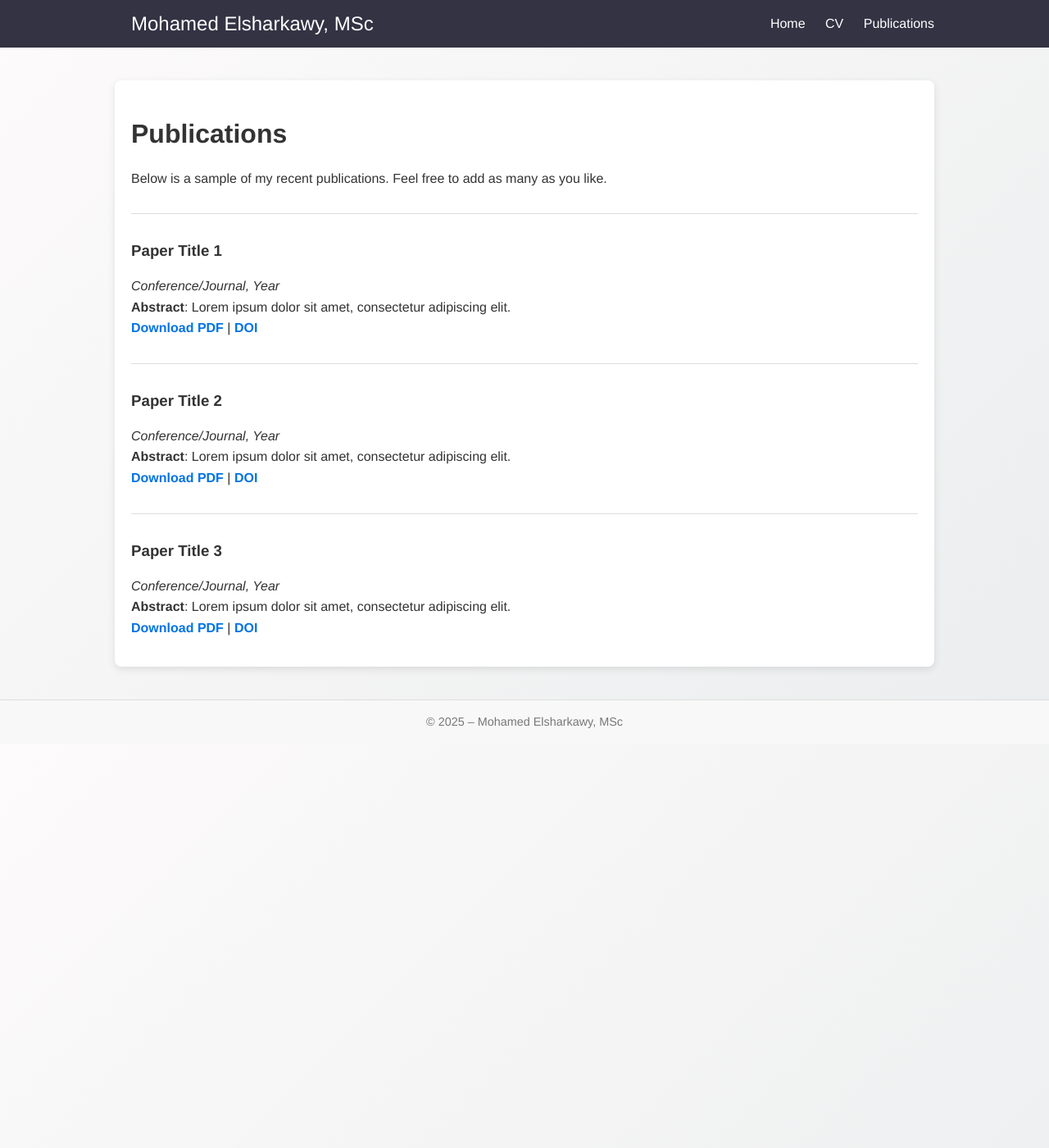
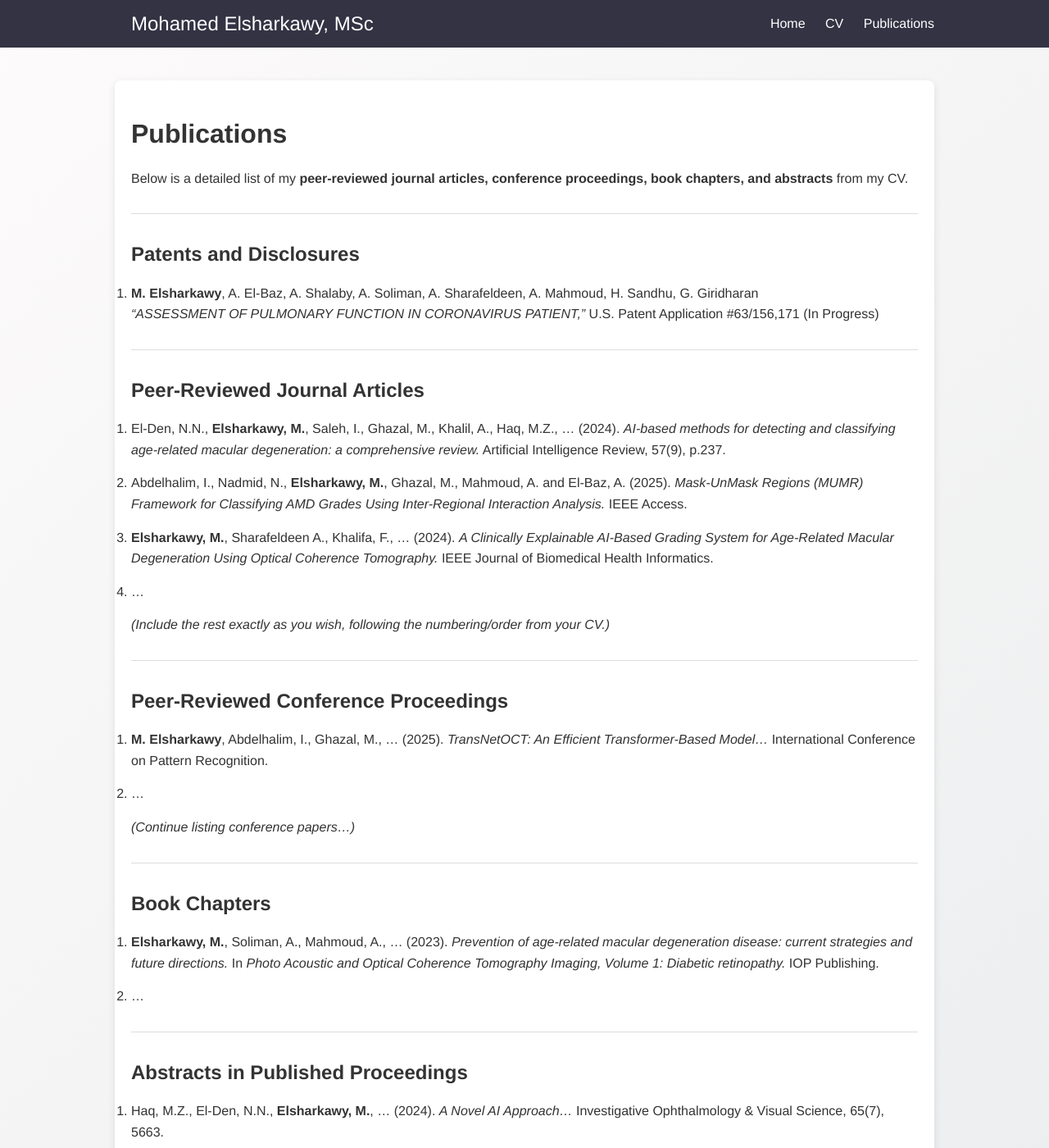
Before and after one commit to mohmedelsharkawy/mohmedelsharkawy.github.io, a Jekyll site: the page built from publications.md, in a window 1280 px wide and 1400 px high. Shown: the whole window at 82% size. Built offline with Jekyll 4.4.1, drawn with Linux system fonts in a browser that asks for light colours; some of the changed text lies outside the part shown.

Commit message:
Update publications.md

```diff
--- a/publications.md
+++ b/publications.md
@@ -6,25 +6,57 @@ permalink: /publications/
 
 # Publications
 
-Below is a sample of my recent publications. Feel free to add as many as you like.
+Below is a detailed list of my **peer-reviewed journal articles, conference proceedings, book chapters, and abstracts** from my CV.
 
 ---
 
-### Paper Title 1
-*Conference/Journal, Year*
-**Abstract**: Lorem ipsum dolor sit amet, consectetur adipiscing elit.
-[Download PDF](#) | [DOI](#)
+## Patents and Disclosures
+
+1. **M. Elsharkawy**, A. El-Baz, A. Shalaby, A. Soliman, A. Sharafeldeen, A. Mahmoud, H. Sandhu, G. Giridharan
+   *"ASSESSMENT OF PULMONARY FUNCTION IN CORONAVIRUS PATIENT,"* U.S. Patent Application #63/156,171 (In Progress)
 
 ---
 
-### Paper Title 2
-*Conference/Journal, Year*
-**Abstract**: Lorem ipsum dolor sit amet, consectetur adipiscing elit.
-[Download PDF](#) | [DOI](#)
+## Peer-Reviewed Journal Articles
+
+1. El-Den, N.N., **Elsharkawy, M.**, Saleh, I., Ghazal, M., Khalil, A., Haq, M.Z., ... (2024). *AI-based methods for detecting and classifying age-related macular degeneration: a comprehensive review.* Artificial Intelligence Review, 57(9), p.237.
+
+2. Abdelhalim, I., Nadmid, N., **Elsharkawy, M.**, Ghazal, M., Mahmoud, A. and El-Baz, A. (2025). *Mask-UnMask Regions (MUMR) Framework for Classifying AMD Grades Using Inter-Regional Interaction Analysis.* IEEE Access.
+
+3. **Elsharkawy, M.**, Sharafeldeen A., Khalifa, F., ... (2024). *A Clinically Explainable AI-Based Grading System for Age-Related Macular Degeneration Using Optical Coherence Tomography.* IEEE Journal of Biomedical Health Informatics.
+
+4. ...
+
+*(Include the rest exactly as you wish, following the numbering/order from your CV.)*
 
 ---
 
-### Paper Title 3
-*Conference/Journal, Year*
-**Abstract**: Lorem ipsum dolor sit amet, consectetur adipiscing elit.
-[Download PDF](#) | [DOI](#)
+## Peer-Reviewed Conference Proceedings
+
+1. **M. Elsharkawy**, Abdelhalim, I., Ghazal, M., ... (2025). *TransNetOCT: An Efficient Transformer-Based Model...* International Conference on Pattern Recognition.
+
+2. ...
+
+*(Continue listing conference papers...)*
+
+---
+
+## Book Chapters
+
+1. **Elsharkawy, M.**, Soliman, A., Mahmoud, A., ... (2023). *Prevention of age-related macular degeneration disease: current strategies and future directions.* In *Photo Acoustic and Optical Coherence Tomography Imaging, Volume 1: Diabetic retinopathy.* IOP Publishing.
+
+2. ...
+
+---
+
+## Abstracts in Published Proceedings
+
+1. Haq, M.Z., El-Den, N.N., **Elsharkawy, M.**, ... (2024). *A Novel AI Approach...* Investigative Ophthalmology & Visual Science, 65(7), 5663.
+
+2. ...
+
+*(Continue listing your abstracts...)*
+
+---
+
+**Note**: For a complete overview of my research identifiers, please see my [Google Scholar](https://scholar.google.com/citations?user=IknnHU4AAAAJ&hl=en), [Web of Science](https://publons.com/researcher/2993425/mohamed-elsharkawy/), etc.
```
